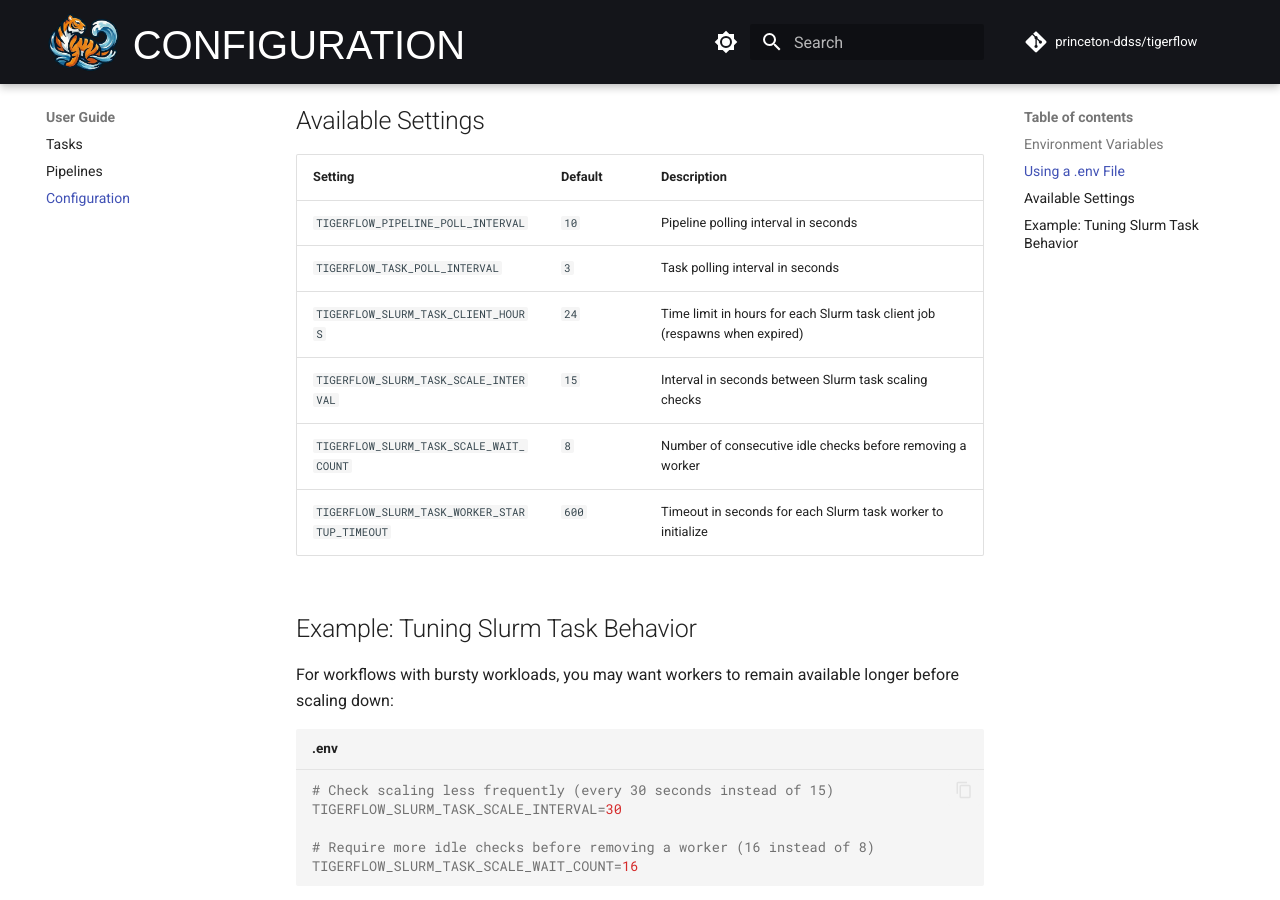
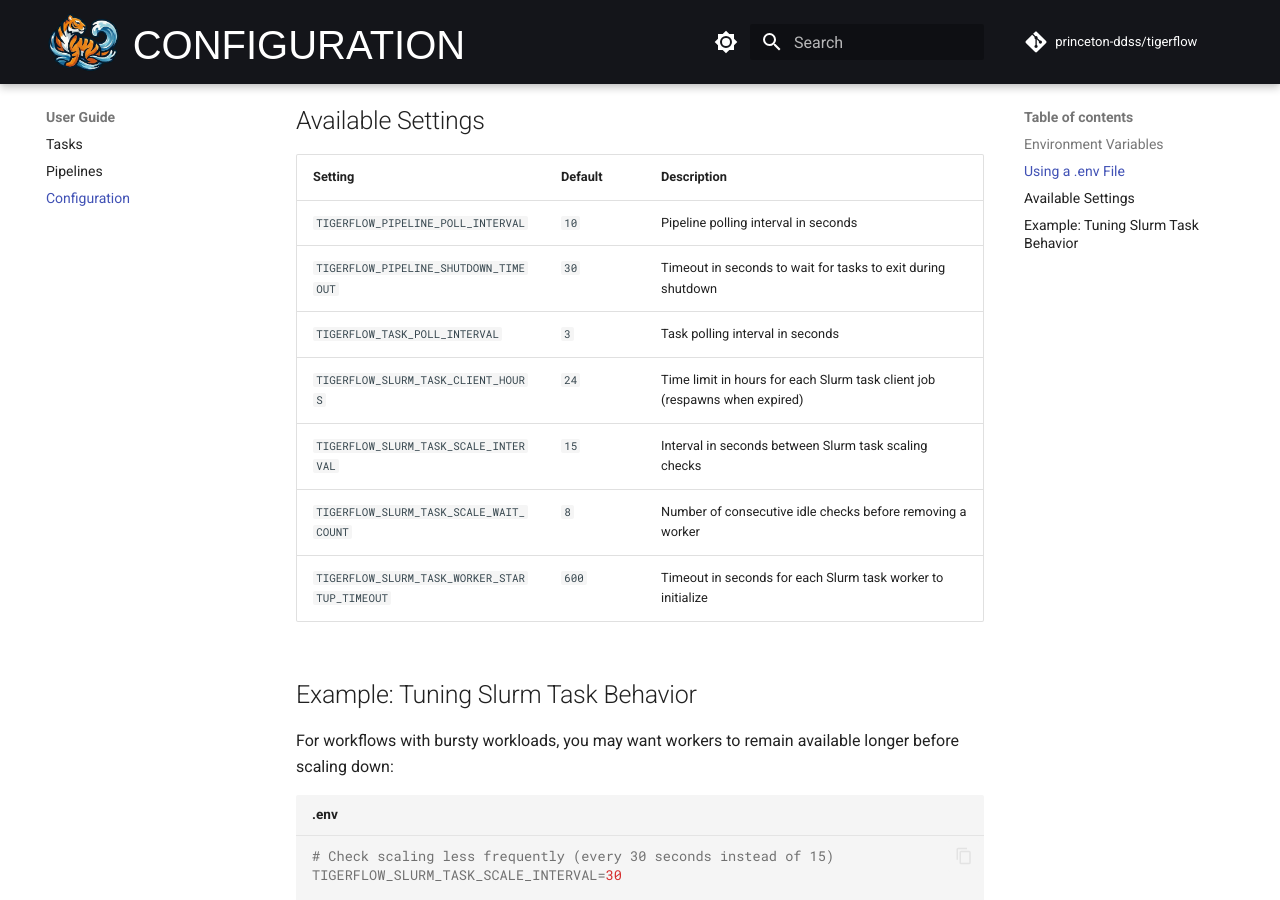
Before and after one commit to princeton-ddss/tigerflow, an MkDocs documentation site: the page built from docs/mkdocs/guides/configuration.md, in a window 1280 px wide and 900 px high, scrolled down 743 px. Built offline with MkDocs 1.6.1 and Material for MkDocs 9.7.7, drawn with Linux system fonts in a browser that asks for light colours; some web fonts are replaced; comment, search, counter and statistics services are not loaded; the version menu is left out.

Commit message:
Add the new setting to user-facing documentation

```diff
--- a/docs/mkdocs/guides/configuration.md
+++ b/docs/mkdocs/guides/configuration.md
@@ -32,6 +32,7 @@
 | Setting | Default | Description |
 |---------|---------|-------------|
 | `TIGERFLOW_PIPELINE_POLL_INTERVAL` | `10` | Pipeline polling interval in seconds |
+| `TIGERFLOW_PIPELINE_SHUTDOWN_TIMEOUT` | `30` | Timeout in seconds to wait for tasks to exit during shutdown |
 | `TIGERFLOW_TASK_POLL_INTERVAL` | `3` | Task polling interval in seconds |
 | `TIGERFLOW_SLURM_TASK_CLIENT_HOURS` | `24` | Time limit in hours for each Slurm task client job (respawns when expired) |
 | `TIGERFLOW_SLURM_TASK_SCALE_INTERVAL` | `15` | Interval in seconds between Slurm task scaling checks |
```
